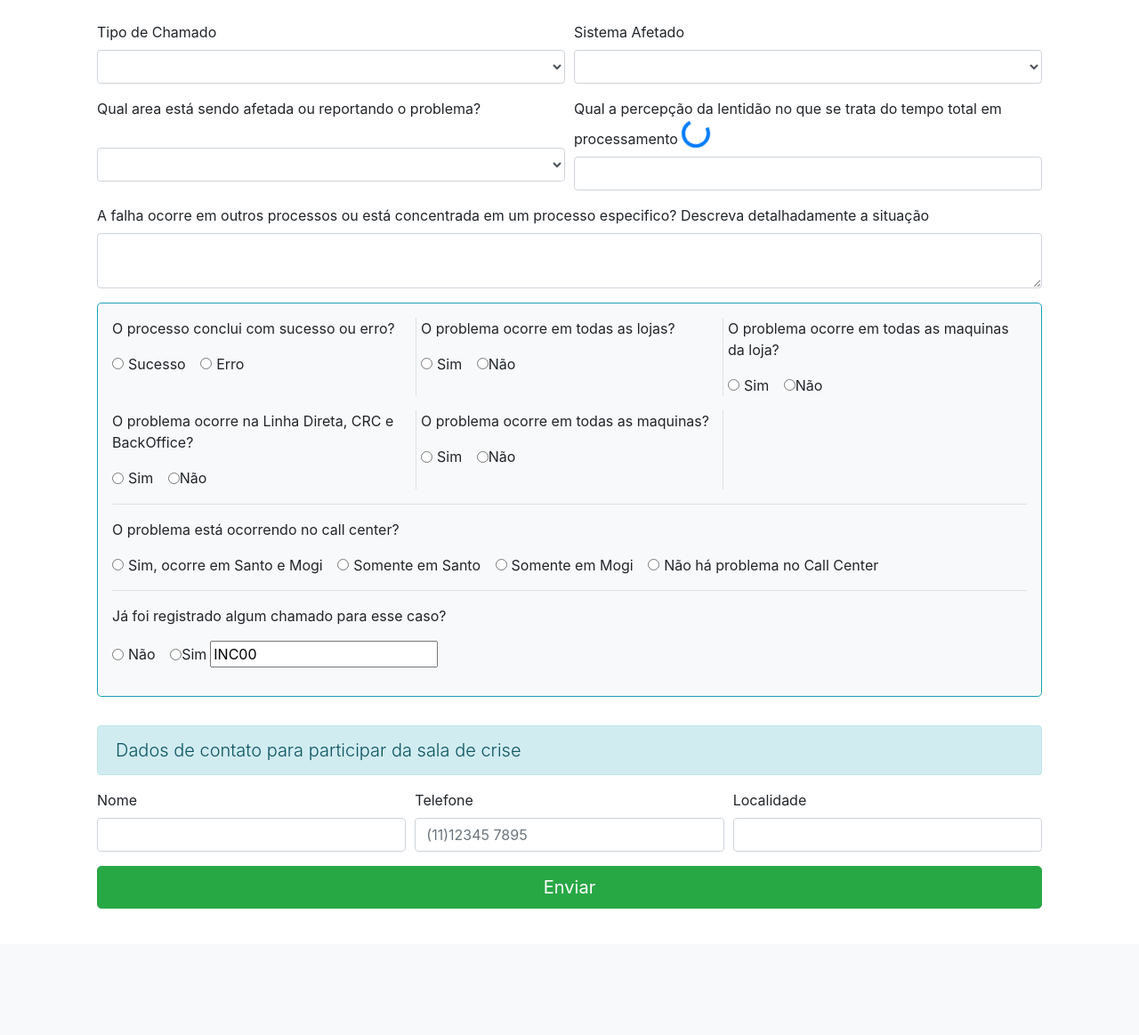
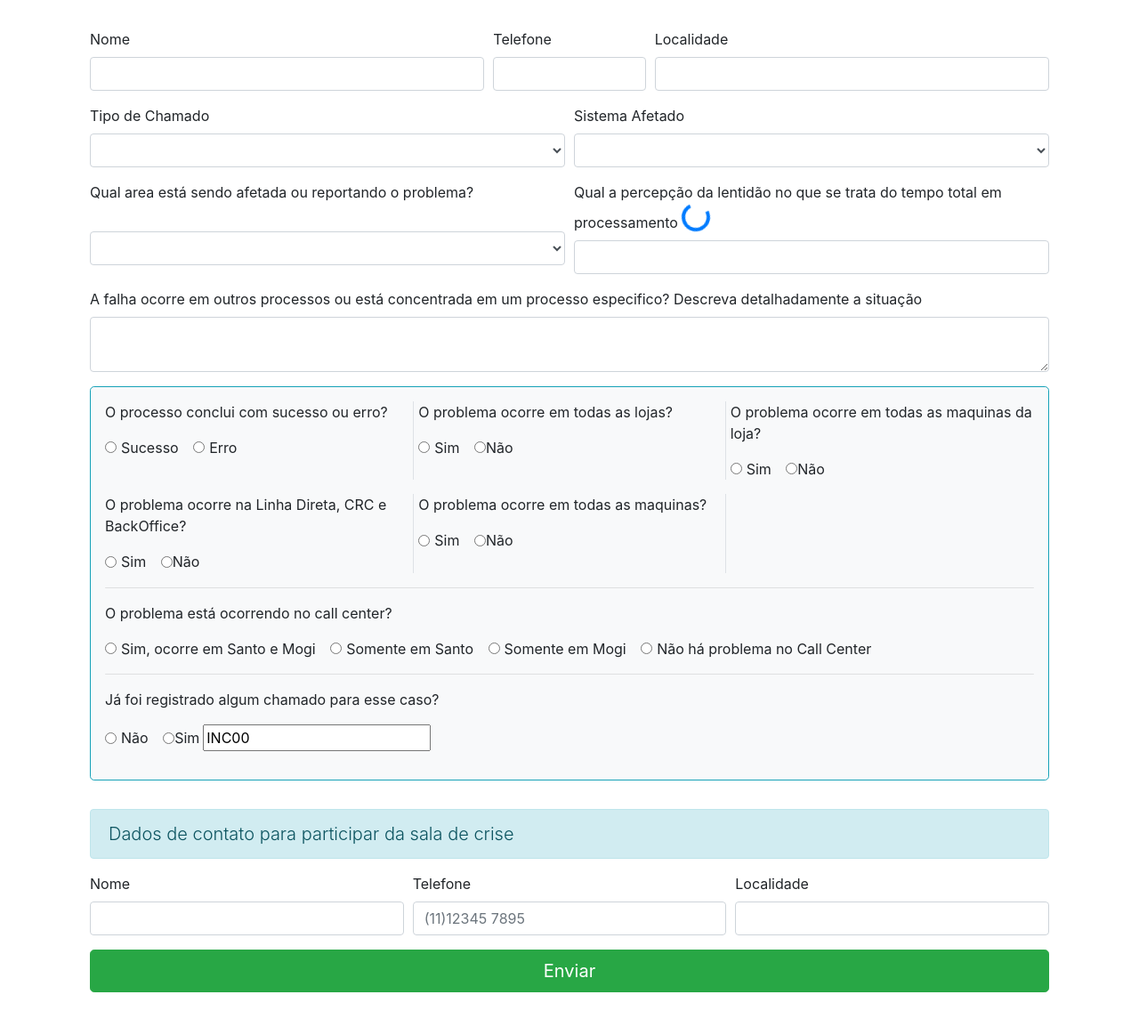
Before and after one commit to DiegoAL/myProject, a Flask app: template RegistroDeChamados/View/templates/registrarChamado.html in a window 1280 px wide. Shown: the part 70-1233 px from the top of the page at 89% size. Before the commit the page ends 1091 px from the top, so only its background shows below. Run offline with Flask 2, Linux system fonts and the light colour scheme; the template is opened without the code that fills it, so the values that code supplies are empty; some libraries are stand-ins or nearby versions.

Commit message:
Ajuste de varias classes para registro temporario no banco e persistencia dos chamados

```diff
--- a/RegistroDeChamados/View/main.py
+++ b/RegistroDeChamados/View/main.py
@@ -4,12 +4,13 @@ Created on 17 de set de 2019
 @author: Diego Alves A. (diego.assis@enel.com)
 
 '''
-from flask import Flask, render_template
-from flask_sqlalchemy import SQLAlchemy
-from Controller.BD.sqlLite3_creat import main
+from flask import Flask, render_template, request
+from flask_sqlalchemy import SQLAlchemy, event
+from sqlalchemy import create_engine
+from Controller.BD.sqlLite3_creat import main, getConnect
 from Controller.BD import sqlLite3_creat
 from Model.ModelChamado import *
-
+from datetime import date, datetime
 
 app = Flask(__name__)
 
@@ -19,12 +20,31 @@ app.config['SQLALCHEMY_TRACK_MODIFICATIONS'] = False
 
 db = SQLAlchemy(app)
 
+#variavel global de data atual
+diaAtual = date.today()
+diaAtual = diaAtual.strftime("%d/%m/%Y")
+
+#converter o objeto em datetime
+diaAtual = datetime.strptime(diaAtual, '%d/%m/%Y')
+
+database_url = r'..\Controller\BD\RegistroChamado.db'
+
+#FIXME:Validação de FK no sqlite3 não esta funcionando, post no stackoverflow
+#Ativar validação FK para o sqlite3
+engine = create_engine(r'sqlite:///../Controller/BD/RegistroChamado.db')
+
+def _fk_pragma_on_connect(con = getConnect(database_url)):
+    con.execute('pragma foreign_keys=ON')
+
+event.listen(engine, 'connect', _fk_pragma_on_connect)
+
 def main():
     #realiza a criação do banco de dados
-    sqlLite3_creat.main(local=r'..\Controller\BD\RegistroChamado.db')
+    sqlLite3_creat.main(database_url)
 
     #Realiza a criação das tabelas
     sqla.create_all()
+
 
 #Inicio
 @app.route("/")
@@ -34,10 +54,47 @@ def index():
 
 #Registrod e novos chamados
 @app.route("/registrarchamado")
-def registrar():
-    #FIXME: Ajustar a query para retornar apenas o campo descricao
+def paginaDeRegistroChamados():
     tpChamados = TipoChamado.query.all()
     sistemas = Sistema.query.all()
     origemReclamacao = OrigemReclamacao.query.all()
 
     return render_template("registrarChamado.html", tpchamados = tpChamados, sistemas = sistemas, origemReclamacao = origemReclamacao )
+
+@app.route('/chamadoRegistrado', methods=['POST'])
+def registrarChamado():
+
+    newChamado = Chamado(
+        dataAbertura = diaAtual,
+        dataEncerramento = None,
+        #Busca pelo status 'aberto' no chamado
+        statusChamado = Status.query.filter_by(descStatus = 'Aberto').first(),
+        solicitanteNome = request.form.get('nome'),
+        solicitanteTelefone = request.form.get('telefone'),
+        solicitanteLocalidade = request.form.get('localidade'),
+        tipo = request.form.get('cbxTpChamado'),
+        sistema = request.form.get('cbxSistema'),
+        origemReclamacao = request.form.get('cbxOrigemReclamacao'),
+        tempoLentidao = request.form.get('TempoProcessamento'),
+        descricaoProblema = request.form.get('inpOutros'),
+        processoConclui = request.form.get('chbxGroup1'),
+        problemaLojas = request.form.get('chbxGroup2'),
+        problemaEmAllWSLojas = request.form.get('chbxGroup3'),
+        problemaEnel = request.form.get('chbxGroup4'),
+        problemaEmAllWSEnel = request.form.get('chbxGroup5'),
+        problemaCCenter = request.form.get('chbxGroup6'),
+        chamadoAberto = request.form.get('chbxGroup7'),
+        nmrChamadoAberto = request.form.get('chamadoAnterior'),
+        contatoNome = request.form.get('contatoNome'),
+        contatoTelefone = request.form.get('contatoTelefone'),
+        contatoLocalidade = request.form.get('contatoLocalidade'))
+    try:
+        db.session.add(newChamado)
+        db.session.commit()
+
+        #TODO: necessario informar o numero do chamado
+        return render_template("chamadoRegistradoSucesso.html")
+
+    #TODO: gerar um log de erro
+    except Exception as error:
+        return render_template("erro.html")
--- /dev/null
+++ b/RegistroDeChamados/View/templates/chamadoRegistradoSucesso.html
@@ -0,0 +1,5 @@
+{% extends "layout.html"%}
+
+{%block body%}
+ teste
+{%endblock%}
--- a/RegistroDeChamados/View/templates/layout.html
+++ b/RegistroDeChamados/View/templates/layout.html
@@ -35,7 +35,7 @@
 
 			<div class="collapse navbar-collapse" id="navbarMain">
 				<ul class="navbar-nav mr-auto mx-auto">
-					<li class="nav-item active"><a class="nav-link" href="{{url_for('registrar')}}">Registrar</a>
+					<li class="nav-item active"><a class="nav-link" href="{{url_for('paginaDeRegistroChamados')}}">Registrar</a>
 					</li>
 
 					<li class="nav-item"><a class="nav-link" href="#">Consultar</a>
@@ -50,7 +50,12 @@
 			</div>
 		</nav>
 
-		{%block body%} {%endblock%}
+		<div class="m-3">
+
+			{%block body%}
+			{%endblock%}
+
+		</div>
 
 		<!-- Optional JavaScript -->
 	    <!-- jQuery first, then Popper.js, then Bootstrap JS -->
--- a/RegistroDeChamados/View/templates/registrarChamado.html
+++ b/RegistroDeChamados/View/templates/registrarChamado.html
@@ -14,14 +14,33 @@
 	<!-- FIXME: Desenvolver o form conforme o arquivo 'modeloForm.PNG' e alimentar o banco com informações temporarias -->
 	<div class="container">
 
-		<form class="p-3 m-2 needs-validation" novalidate>
+		<form class="p-3 needs-validation" action="{{url_for('registrarChamado')}}" method="POST" novalidate>
+
+			<div class="form-row">
+
+				<div class="form-group col-md-5">
+					<label for="nome">Nome</label>
+					<input class="form-control" id="nome" name="nome" required>
+				</div>
+
+				<div class="form-group col-md-2">
+					<label for="nome">Telefone</label>
+					<input class="form-control" id="telefone" name="telefone" required>
+				</div>
+
+				<div class="form-group col-md-5">
+					<label for="nome">Localidade</label>
+					<input class="form-control" id="localidade" name="localidade" required>
+				</div>
+
+			</div>
 
 			<div class="form-row">
 
 				<div class="form-group col-md-6">
 
 					<label for="cbxTpChamado">Tipo de Chamado</label>
-					<select class="form-control" id="cbxTpChamado" required>
+					<select class="form-control" id="cbxTpChamado" name="cbxTpChamado" required >
 						<option></option>
 						{% for item in tpchamados %}
 							<option> {{ item.descricao }} </option>
@@ -33,7 +52,7 @@
 				<div class="form-group col-md-6">
 
 					<label for="cbxSistema">Sistema Afetado</label>
-					<select class="form-control" id="cbxSistema" required>
+					<select class="form-control" id="cbxSistema" name="cbxSistema" required>
 						<option></option>
 						{%for item in sistemas%}
 							<option> {{item.descricao}} </option>
@@ -47,7 +66,7 @@
 				<div class="form-group col-md-6">
 
 					<label for="cbxOrigemReclamacao">Qual area está sendo afetada ou reportando o problema?</label>
-					<select class="form-control mt-4" id="cbxOrigemReclamacao" required>
+					<select class="form-control mt-4" id="cbxOrigemReclamacao" name="cbxOrigemReclamacao" required>
 						<option></option>
 						{% for item in origemReclamacao %}
 							<option> {{item.area}} </option>
@@ -63,7 +82,7 @@
 							<span class="sr-only">Loading</span>
 						</div>
 					</label>
-					<input class="form-control" type="number" step="1" id="TempoProcessamento" required> </input>
+					<input class="form-control" type="number" step="1" id="TempoProcessamento" name="TempoProcessamento" required> </input>
 				</div>
 
 			</div>
@@ -72,7 +91,7 @@
 
 					<label for="inpOutros">A falha ocorre em outros processos ou está
 						concentrada em um processo especifico? Descreva detalhadamente a situação</label>
-					<textarea class="form-control" type="text" id="inpOutros" placeholder="Descreva aqui a situação"
+					<textarea class="form-control" type="text" id="inpOutros" name="inpOutros" placeholder="Descreva aqui a situação"
 						minlength="30" required> </textarea>
 
 					<div class="invalid-feedback">
@@ -190,7 +209,7 @@
 					<div class="form-check form-check-inline">
 						<input class="from-check-input" type="radio" name="chbxGroup7" id="chbxGp7Opt2" value="Sim" required>
 						<label class="form-check-label" for="chbxGp3Opt2">Sim</label>
-						<input class="form-check-input ml-1" type="text" id="inpChamado" value="INC00" placeholder="INC00">
+						<input class="form-check-input ml-1" type="text" id="inpChamado" name="chamadoAnterior" value="INC00" placeholder="INC00">
 					</div>
 
 				</div>
@@ -207,21 +226,21 @@
 				<div class="form-group col-4">
 
 					<label for="contatoNome">Nome</label>
-					<input class="form-control" type="text" id="contatoNome" required>
+					<input class="form-control" type="text" name="contatoNome" id="contatoNome" required>
 
 				</div>
 
 				<div class="form-group col-4">
 
 					<label for="contatoTelefone">Telefone</label>
-					<input class="form-control" type="text" id="contatoTelefone" placeholder="(11)12345 7895" required>
+					<input class="form-control" type="text" id="contatoTelefone" name="contatoTelefone" placeholder="(11)12345 7895" required>
 
 				</div>
 
 				<div class="form-group col-4">
 
 					<label for="contatoLocalidade">Localidade</label>
-					<input class="form-control" type="text" id="contatoLocalidade" required>
+					<input class="form-control" type="text" id="contatoLocalidade" name="contatoLocalidade" required>
 
 				</div>
 
```
Also changed, not shown: RegistroDeChamados/Controller/BD/sqlLite3_creat.py (+53 -9 lines), RegistroDeChamados/Model/ModelChamado.py (+16 -9 lines), RegistroDeChamados/View/templates/erro.html (added, +9 -0 lines), RegistroDeChamados/Controller/BD/RegistroChamado.db.
